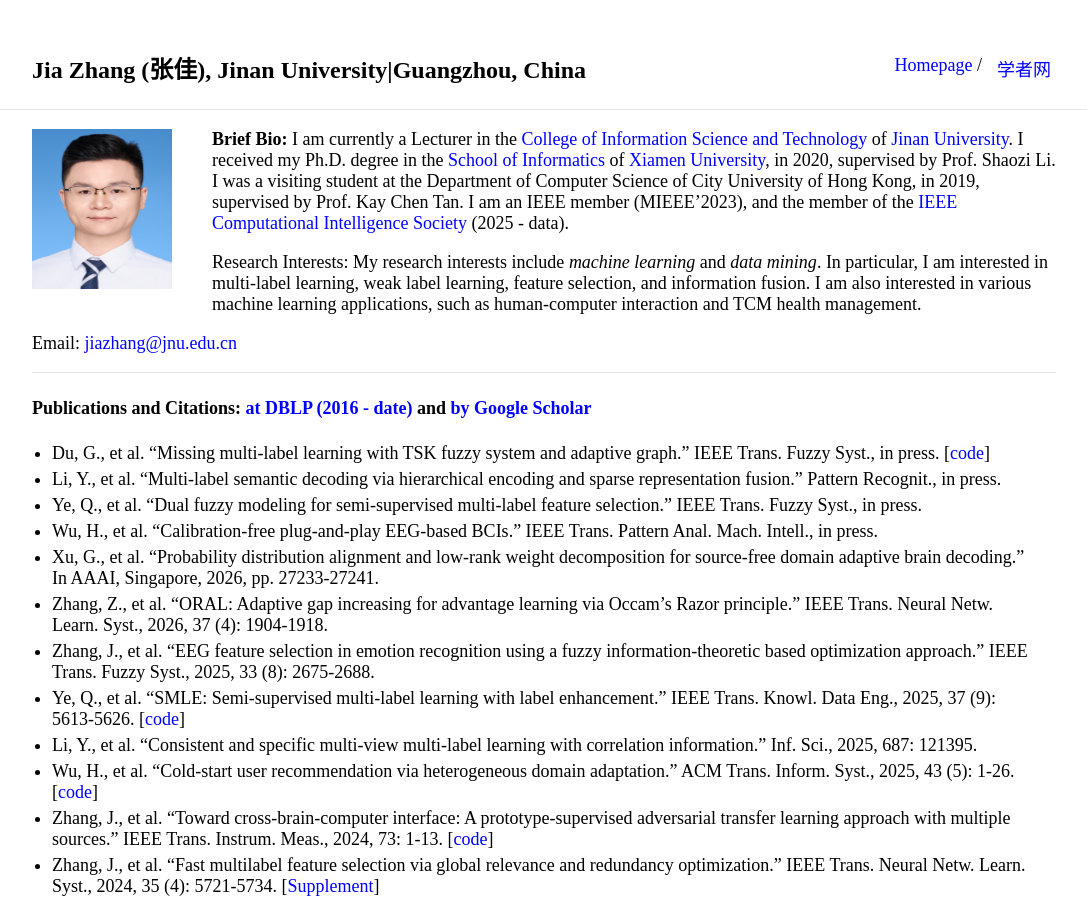
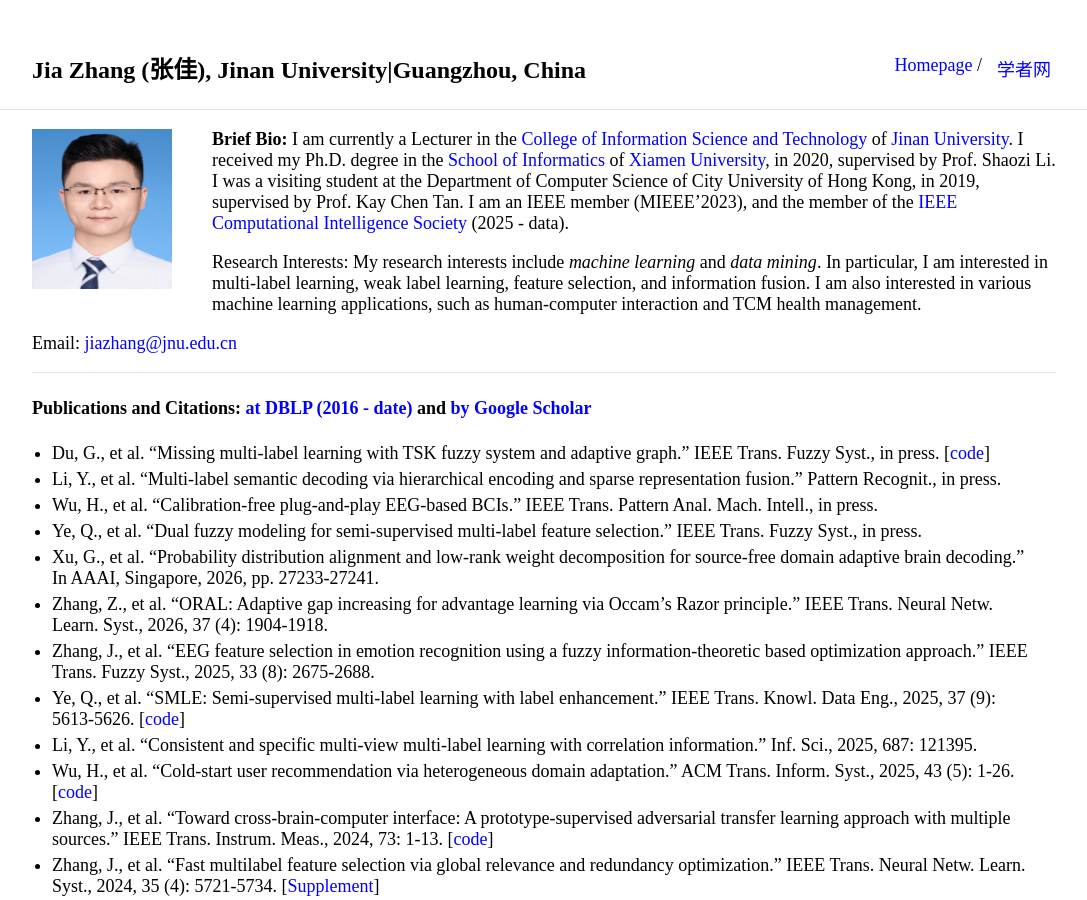
Before and after one commit to jiazhang-ml/jiazhang-ml.github.io, a Jekyll site: the page built from index.md, in a window 1280 px wide and 900 px high. Shown: the whole window, without its empty margins (96-1183 px from the left). Built offline with Jekyll 4.4.1, drawn with Linux system fonts in a browser that asks for light colours.

```diff
--- a/index.md
+++ b/index.md
@@ -17,8 +17,8 @@ Email: [jiazhang@jnu.edu.cn](mailto:jiazhang@jnu.edu.cn)
 
 * Du, G., et al. "Missing multi-label learning with TSK fuzzy system and adaptive graph." IEEE Trans. Fuzzy Syst., in press. [[code](https://github.com/wangao-ysu/M2FSAG)]
 * Li, Y., et al. "Multi-label semantic decoding via hierarchical encoding and sparse representation fusion." Pattern Recognit., in press.
+* Wu, H., et al. "Calibration-free plug-and-play EEG-based BCIs." IEEE Trans. Pattern Anal. Mach. Intell., in press.
 * Ye, Q., et al. "Dual fuzzy modeling for semi-supervised multi-label feature selection." IEEE Trans. Fuzzy Syst., in press.
-* Wu, H., et al. "Calibration-free plug-and-play EEG-based BCIs." IEEE Trans. Pattern Anal. Mach. Intell., in press.
 * Xu, G., et al. "Probability distribution alignment and low-rank weight decomposition for source-free domain adaptive brain decoding." In AAAI, Singapore, 2026, pp. 27233-27241.
 * Zhang, Z., et al. "ORAL: Adaptive gap increasing for advantage learning via Occam's Razor principle." IEEE Trans. Neural Netw. Learn. Syst., 2026, 37 (4): 1904-1918.
 * Zhang, J., et al. "EEG feature selection in emotion recognition using a fuzzy information-theoretic based optimization approach." IEEE Trans. Fuzzy Syst., 2025, 33 (8): 2675-2688.
```
